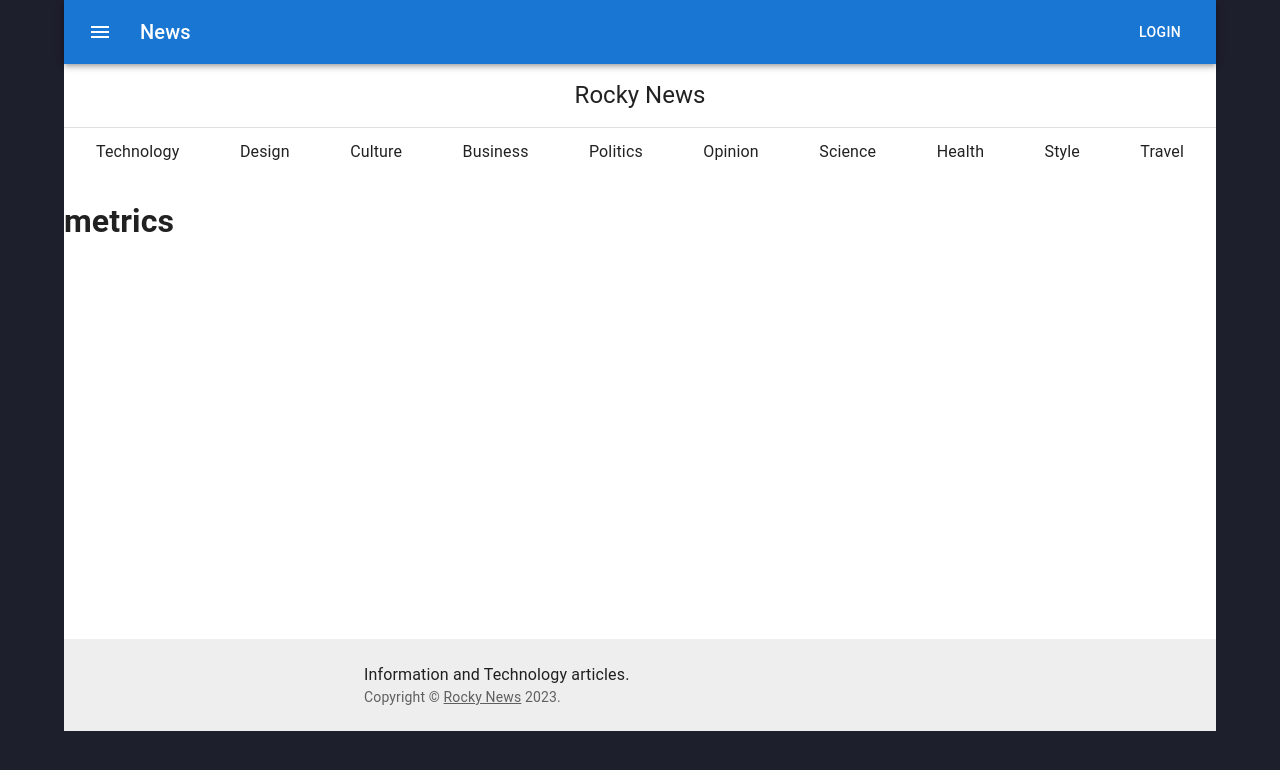
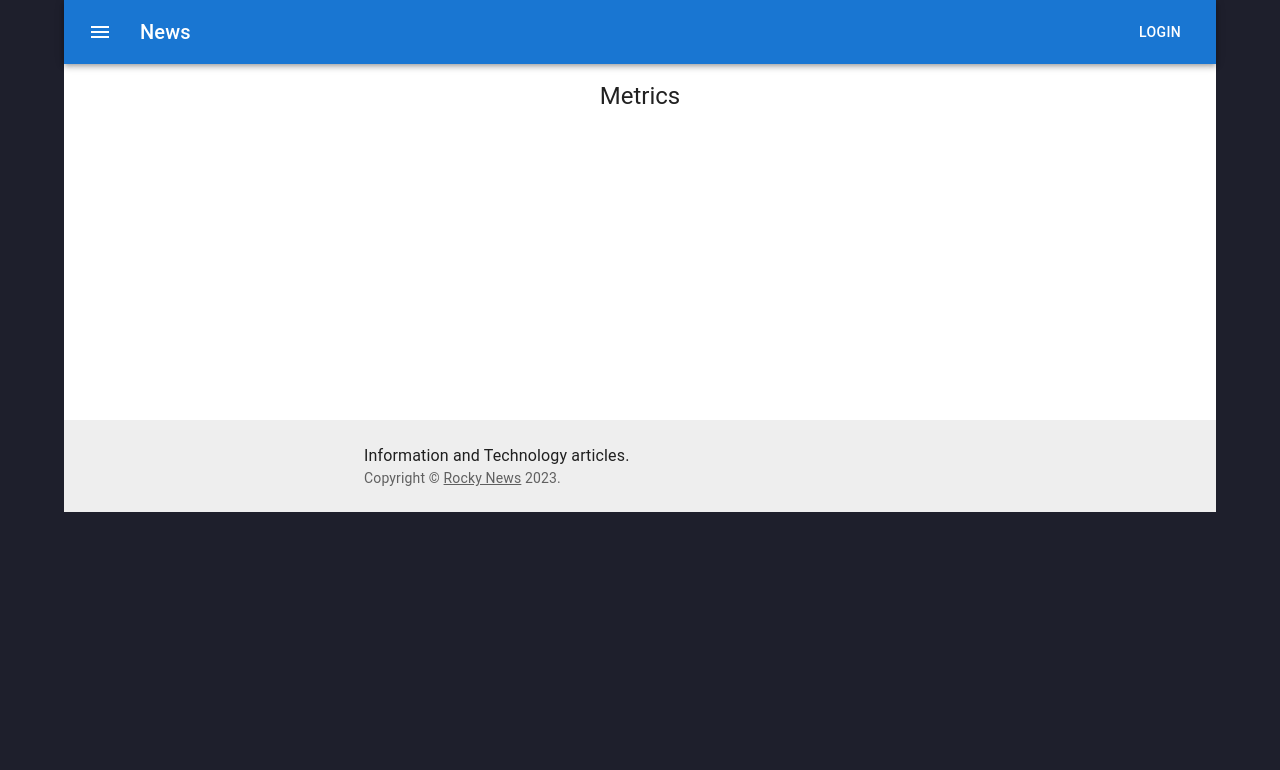
Before and after one commit to lucasbeck1/News_WebPage, a React (Vite) app in the folder client/: page /#/metrics in a window 1280 px wide. Shown: the top 770 px of the page. Built offline with nearby package versions, Linux system fonts and the light colour scheme.

Commit message:
feat(front): add management and metrics pages

```diff
--- a/client/src/App.tsx
+++ b/client/src/App.tsx
@@ -6,6 +6,8 @@ import Home from "./pages/home";
 import Detail from "./pages/detail";
 import Section from "./pages/section";
 import Admin from "./pages/admin";
+import Management from "./pages/management";
+import Metrics from "./pages/metrics";
 
 function App() {
   return (
@@ -16,6 +18,8 @@ function App() {
           <Route path="/" element={<Home />} />
           <Route path="/detail/:id" element={<Detail />} />
           <Route path="/:sectionName" element={<Section />} />
+          <Route path="/manage" element={<Management />} />
+          <Route path="/metrics" element={<Metrics />} />
         </Routes>
       </Router>
     </div>
--- a/client/src/components/card.tsx
+++ b/client/src/components/card.tsx
@@ -46,7 +46,7 @@ export default function CardArticle(props: ArticleData) {
               height="300"
               image={image}
               alt="article loading"
-              style={{ borderRadius: 5 }}
+              style={{ borderRadius: 5, objectPosition: "center" }}
             />
           </CardActionArea>
         </NavLink>
--- a/client/src/pages/admin.tsx
+++ b/client/src/pages/admin.tsx
@@ -74,18 +74,18 @@ function Admin() {
                   }}
                 >
                   {options.map((option) => (
-                    <MenuItem
-                      key={option.section}
-                      selected={option.section === "Pyxis"}
-                      onClick={handleClose}
+                    <NavLink
+                      style={{ textDecoration: "none", color: "inherit" }}
+                      to={option.url}
                     >
-                      <NavLink
-                        style={{ textDecoration: "none", color: "inherit" }}
-                        to={option.url}
+                      <MenuItem
+                        key={option.section}
+                        selected={option.section === "Pyxis"}
+                        onClick={handleClose}
                       >
                         {option.section}
-                      </NavLink>
-                    </MenuItem>
+                      </MenuItem>
+                    </NavLink>
                   ))}
                 </Menu>
                 <Typography variant="h6" component="div" sx={{ flexGrow: 1 }}>
--- /dev/null
+++ b/client/src/pages/management.tsx
@@ -0,0 +1,51 @@
+import React from "react";
+import Tabs from "@mui/material/Tabs";
+import Tab from "@mui/material/Tab";
+import PhoneIcon from "@mui/icons-material/Phone";
+import FavoriteIcon from "@mui/icons-material/Favorite";
+import PersonPinIcon from "@mui/icons-material/PersonPin";
+import ArticleIcon from "@mui/icons-material/Article";
+import FolderIcon from "@mui/icons-material/Folder";
+import StorefrontIcon from "@mui/icons-material/Storefront";
+import GroupIcon from "@mui/icons-material/Group";
+import AssignmentIndIcon from "@mui/icons-material/AssignmentInd";
+import StoreIcon from "@mui/icons-material/Store";
+import Container from "@mui/material/Container";
+import ScopedCssBaseline from "@mui/material/ScopedCssBaseline";
+import Header from "../components/header";
+import CardArticle from "../components/card";
+import Footer from "../components/footer";
+import articles from "../dataExamples/articles.json";
+import Grid from "@mui/material/Grid";
+import Box from "@mui/material/Box";
+
+function Management() {
+  const [value, setValue] = React.useState(0);
+
+  const handleChange = (event: React.SyntheticEvent, newValue: number) => {
+    setValue(newValue);
+    console.log(event);
+  };
+
+  return (
+    <Container maxWidth="lg" sx={{ p: 0 }}>
+      <ScopedCssBaseline enableColorScheme>
+        <Tabs
+          value={value}
+          onChange={handleChange}
+          aria-label="icon label tabs example"
+          centered
+        >
+          <Tab icon={<AssignmentIndIcon />} label="Authors" />
+          <Tab icon={<ArticleIcon />} label="Articles" />
+          <Tab icon={<FolderIcon />} label="Sections" />
+          <Tab icon={<GroupIcon />} label="Sponsors" />
+          <Tab icon={<StorefrontIcon />} label="Publicities" />
+        </Tabs>
+        <Footer />
+      </ScopedCssBaseline>
+    </Container>
+  );
+}
+
+export default Management;
--- /dev/null
+++ b/client/src/pages/metrics.tsx
@@ -0,0 +1,37 @@
+import * as React from "react";
+import Tabs from "@mui/material/Tabs";
+import Tab from "@mui/material/Tab";
+import PhoneIcon from "@mui/icons-material/Phone";
+import FavoriteIcon from "@mui/icons-material/Favorite";
+import PersonPinIcon from "@mui/icons-material/PersonPin";
+import Container from "@mui/material/Container";
+import ScopedCssBaseline from "@mui/material/ScopedCssBaseline";
+import Header from "../components/header";
+import CardArticle from "../components/card";
+import Footer from "../components/footer";
+import articles from "../dataExamples/articles.json";
+import Grid from "@mui/material/Grid";
+import Box from "@mui/material/Box";
+import { Typography } from "@mui/material";
+
+function Metrics() {
+  return (
+    <Container maxWidth="lg" sx={{ p: 0 }}>
+      <ScopedCssBaseline enableColorScheme>
+        <Typography
+          component="h2"
+          variant="h5"
+          color="inherit"
+          align="center"
+          noWrap
+          sx={{ flex: 1, pt: 2 }}
+        >
+          Metrics
+        </Typography>
+        <Footer />
+      </ScopedCssBaseline>
+    </Container>
+  );
+}
+
+export default Metrics;
```
